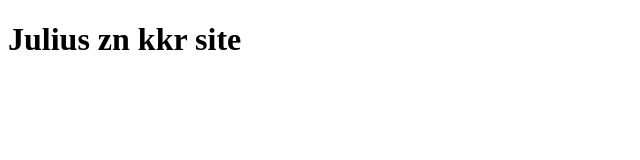
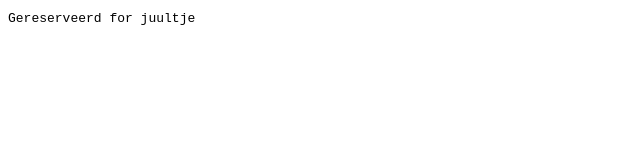
Before and after one commit to juliusvanveen/juliusvanveen.github.io, a plain HTML site: page index.html in a window 1280 px wide. Shown: the whole page, without its empty margins (0-640 px from the left). Drawn offline with Linux system fonts and the light colour scheme.

Commit message:
ma 15 aug 2022  3:06:30 CEST

```diff
--- a/index.html
+++ b/index.html
@@ -4,6 +4,8 @@
 		<title>Julius van Veen</title>
 	</head>
 	<body>
-		<h1>Julius zn kkr site</h1>
+		<code>
+			Gereserveerd for juultje
+		</code>
 	</body>
 </html>
```
